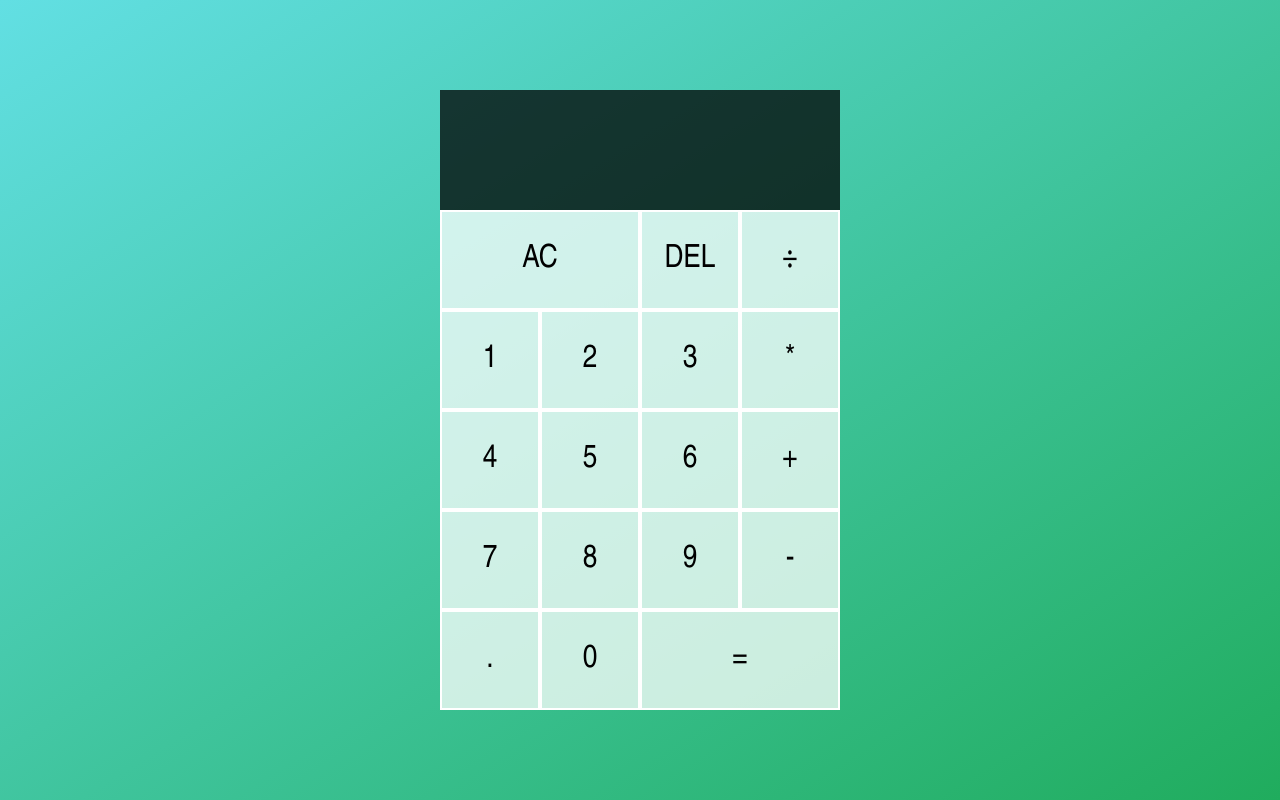
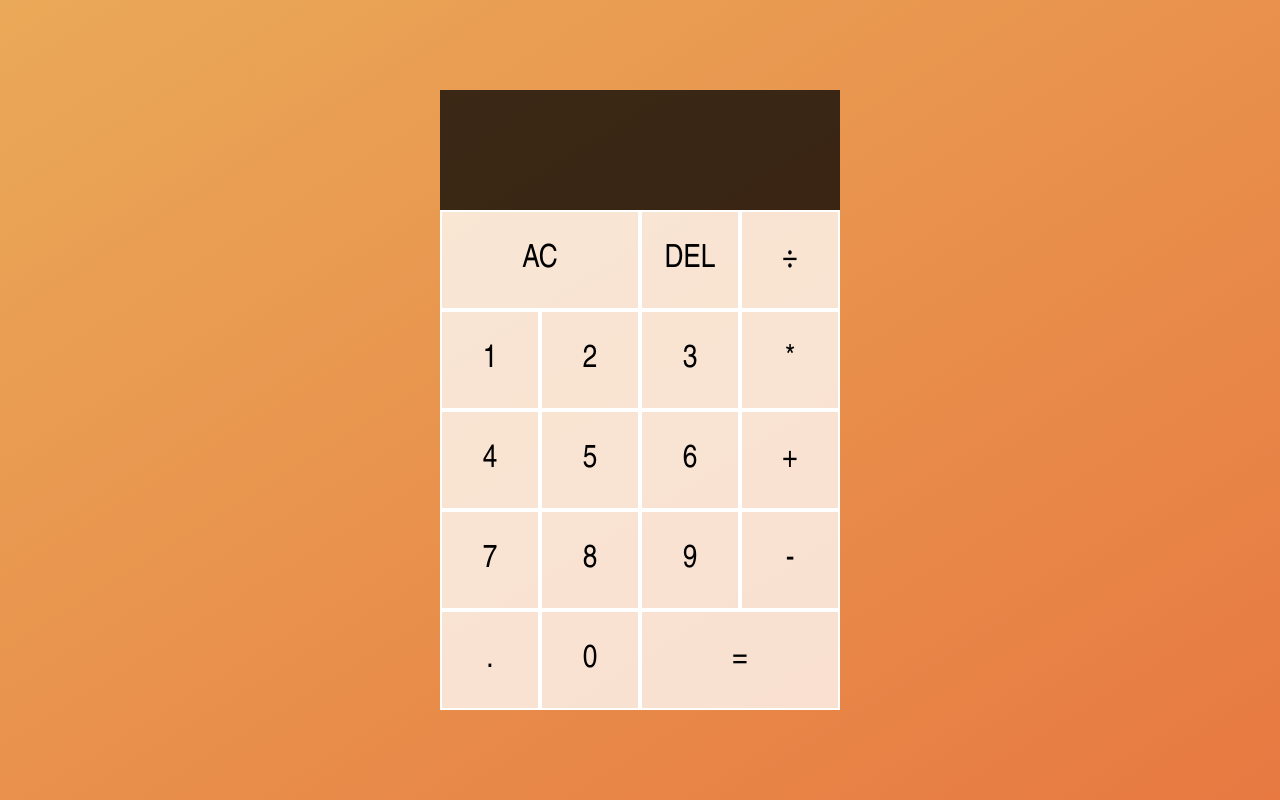
Before and after one commit to rick329mo/calculator-app, a plain HTML site: page index.html in a window 1280 px wide. Drawn offline with Linux system fonts and the light colour scheme.

Commit message:
changed color scheme

```diff
--- a/styles.css
+++ b/styles.css
@@ -7,7 +7,7 @@
 body {
     padding: 0;
     margin: 0;
-    background: linear-gradient(to top left, #20ac5d, #62dfe3);
+    background: linear-gradient(to top left, #e77941, #eaa958);
 }
 
 .calculator-grid {
```
